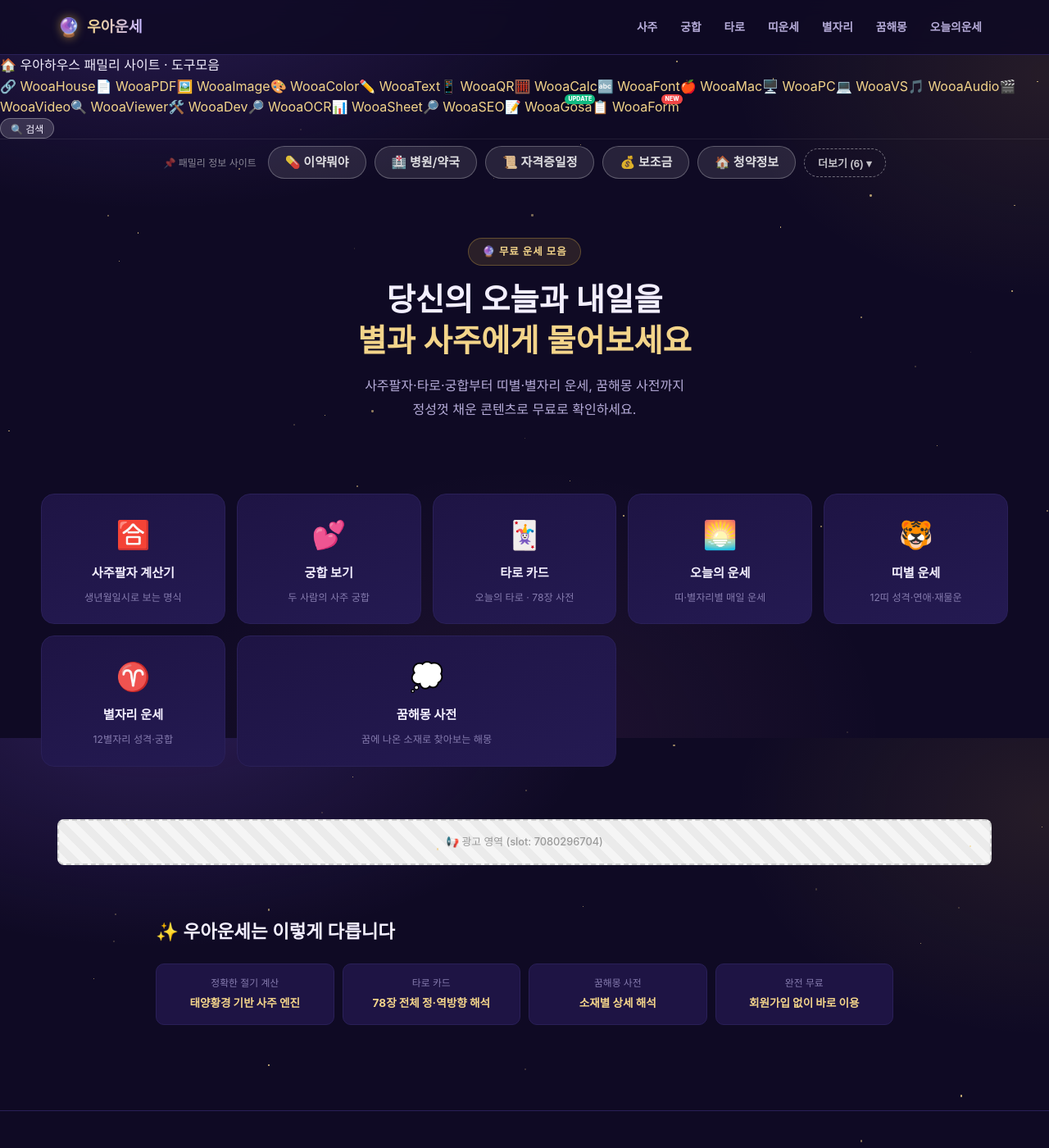
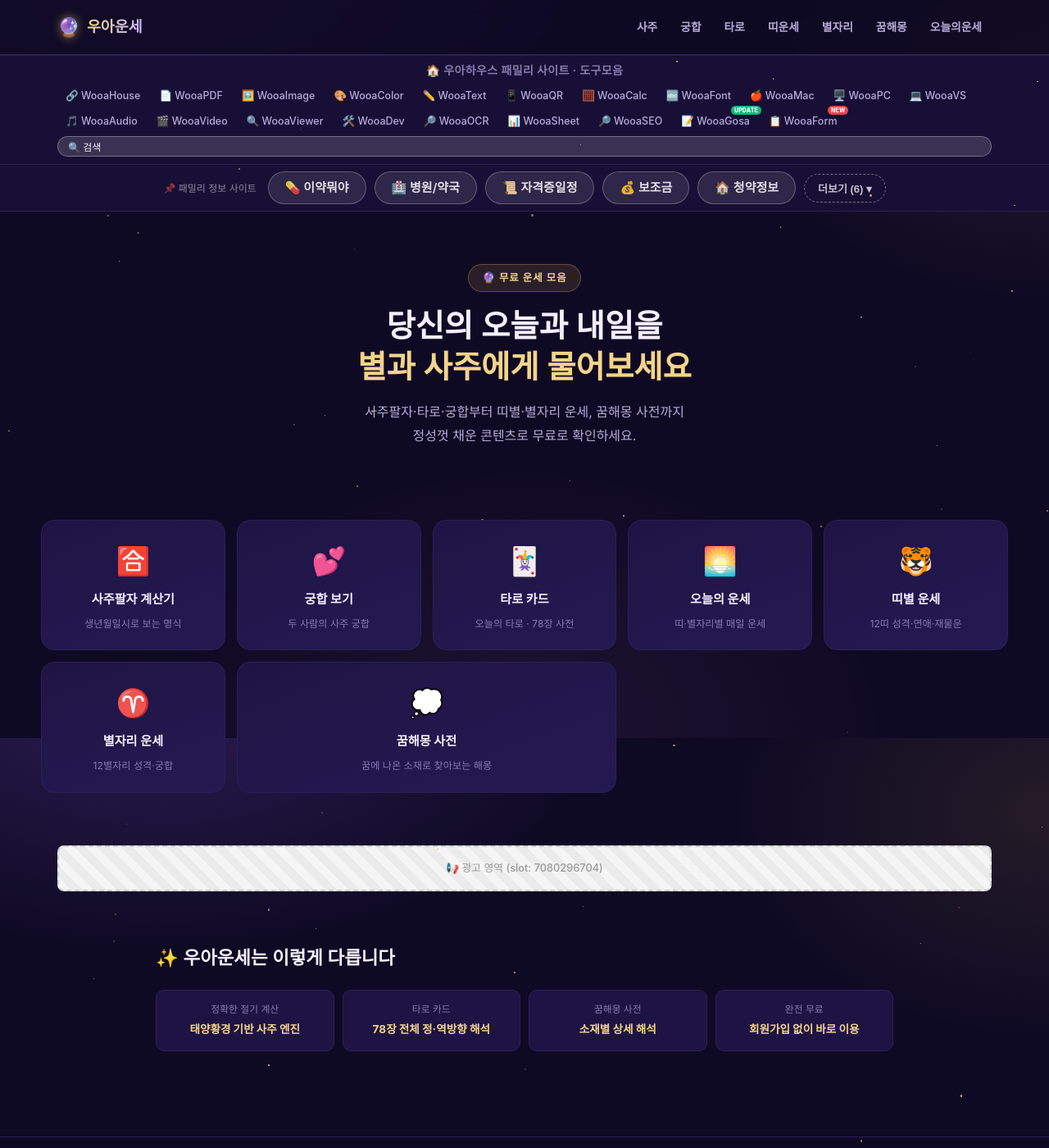
Before and after one commit to ingmaster83-code/wooaunse, a Jekyll site: the page built from index.html, in a window 1280 px wide and 1400 px high. Shown: the whole window at 82% size. Built offline with Jekyll 4.4.1, drawn with Linux system fonts in a browser that asks for light colours; some web fonts are replaced.

Commit message:
Fix missing CSS for our-sites-bar family navigation (was unstyled)

```diff
--- a/assets/css/main.css
+++ b/assets/css/main.css
@@ -77,6 +77,47 @@ img { max-width: 100%; }
   border-radius: 999px; transition: all .18s;
 }
 .header-nav a:hover, .header-nav a.active { color: var(--gold-soft); background: rgba(232,184,75,.1); }
+
+/* ===== 우아하우스 패밀리 사이트 바 (wooa-sites-bar.js 컨테이너) ===== */
+.our-sites-bar {
+  background: var(--bg-soft);
+  border-top: 1px solid var(--border-soft);
+  border-bottom: 1px solid var(--border-soft);
+}
+.our-sites-inner {
+  max-width: 1180px;
+  margin: 0 auto;
+  padding: 7px 20px 9px;
+  display: flex;
+  flex-direction: column;
+  gap: 5px;
+}
+.our-sites-label {
+  color: var(--text-dim);
+  font-size: .88rem;
+  font-weight: 600;
+  letter-spacing: .3px;
+  white-space: nowrap;
+  text-align: center;
+  width: 100%;
+}
+.our-sites-links {
+  display: flex;
+  gap: 3px;
+  flex-wrap: wrap;
+}
+.our-sites-links a {
+  color: var(--text-muted);
+  text-decoration: none;
+  font-size: .78rem;
+  font-weight: 500;
+  padding: 4px 10px;
+  border-radius: 20px;
+  white-space: nowrap;
+  transition: background .15s, color .15s;
+}
+.our-sites-links a:hover { background: rgba(255,255,255,.12); color: var(--text); }
+.our-sites-links a.active { background: rgba(255,255,255,.18); color: var(--text); }
 
 /* ===== 히어로 ===== */
 .hero {
```
